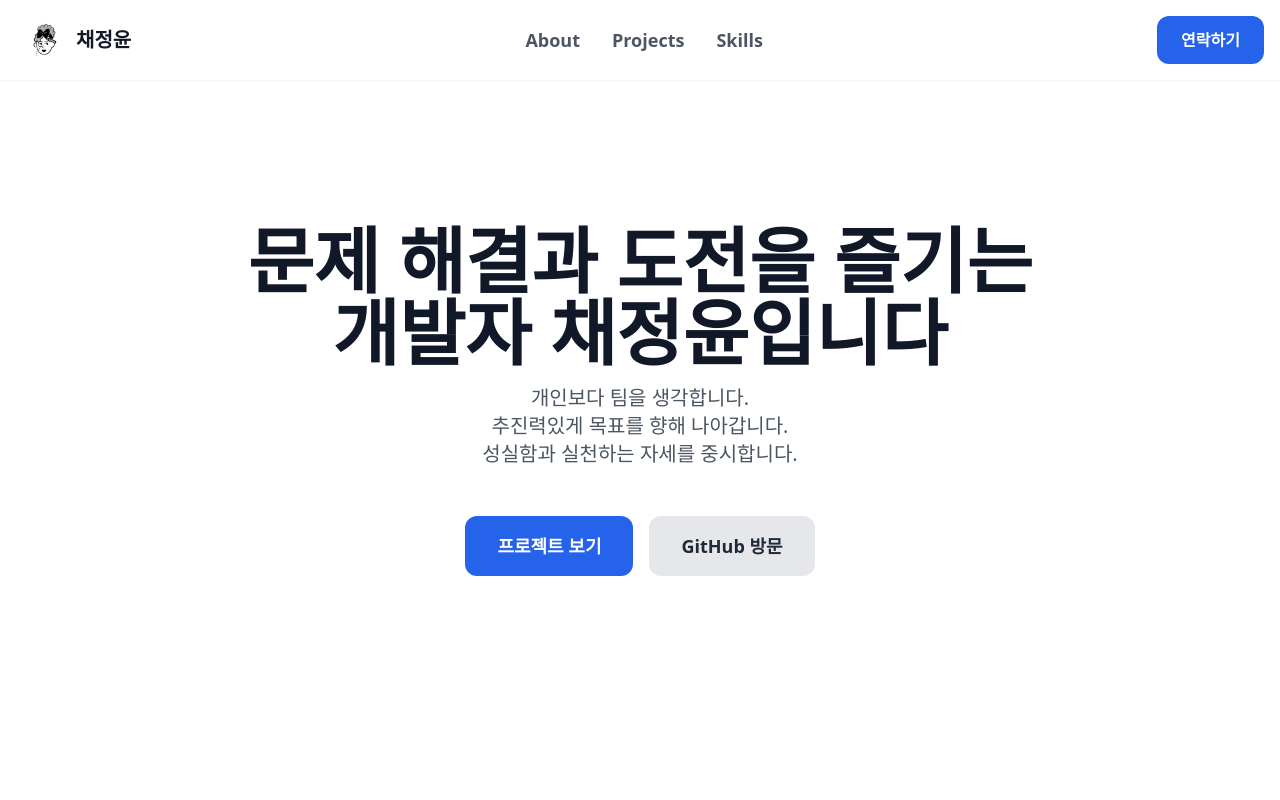
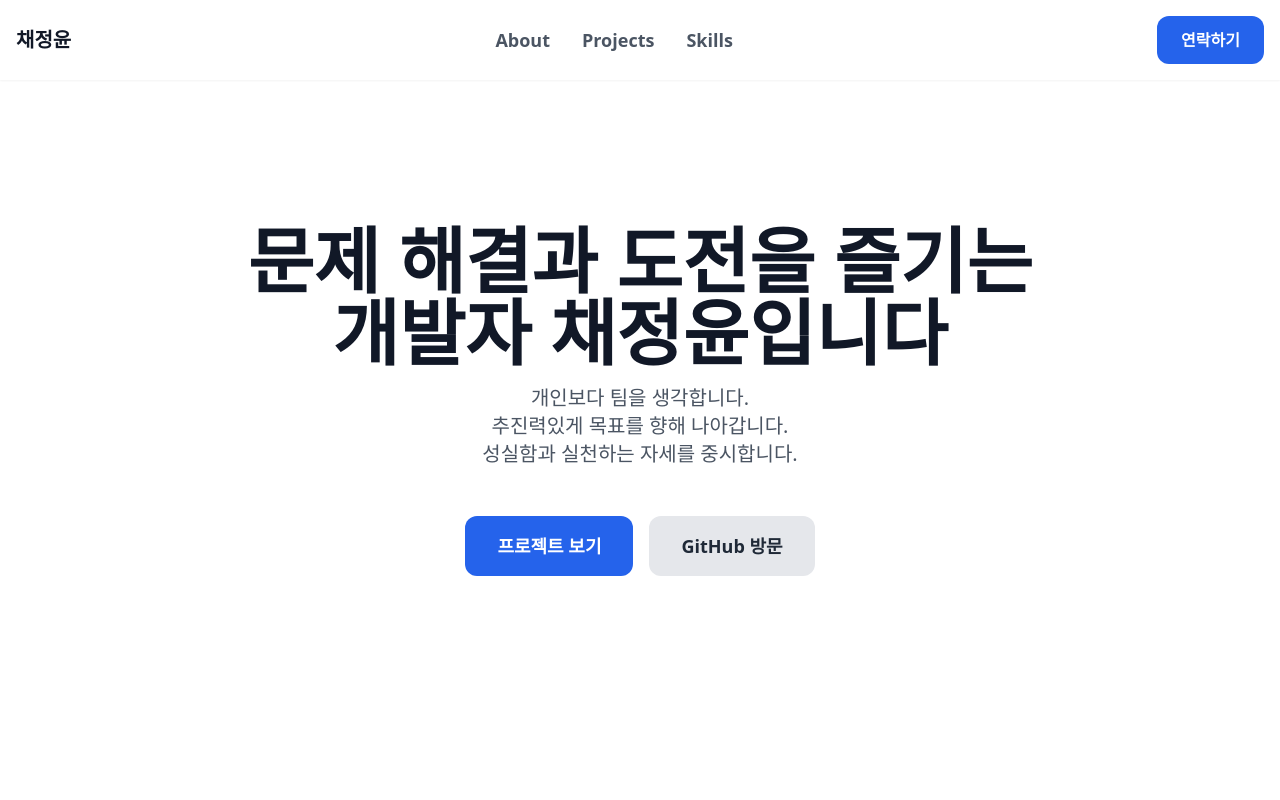
Before and after one commit to chae909/my-portfolio, a React (Vite) app: page / in a window 1280 px wide. Shown: the top 800 px of the page. Built offline with nearby package versions, Linux system fonts and the light colour scheme; a web font is replaced by a local one.

Commit message:
remove logo

```diff
--- a/src/App.jsx
+++ b/src/App.jsx
@@ -33,7 +33,6 @@ const Header = () => {
             <div className="container mx-auto px-4">
                 <div className="flex items-center justify-between h-20">
                     <a href="#hero" className="flex items-center space-x-2 text-xl font-bold text-gray-900">
-                        <img src="/src/assets/my-notion-face-portrait.png" alt="logo" className="h-12 w-12" style={{marginLeft: '4px'}} />
                         <span>채정윤</span>
                     </a>
                     <nav className="hidden md:flex space-x-8 text-lg font-semibold">
```
